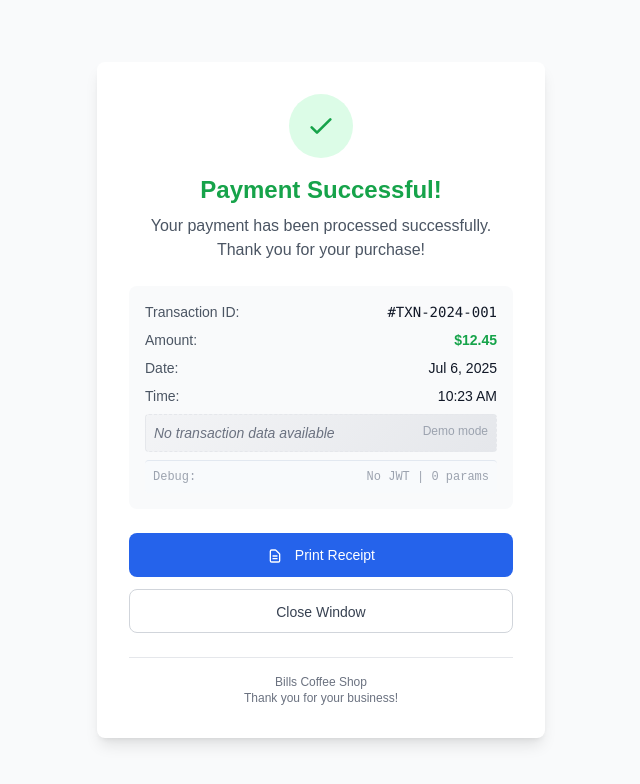
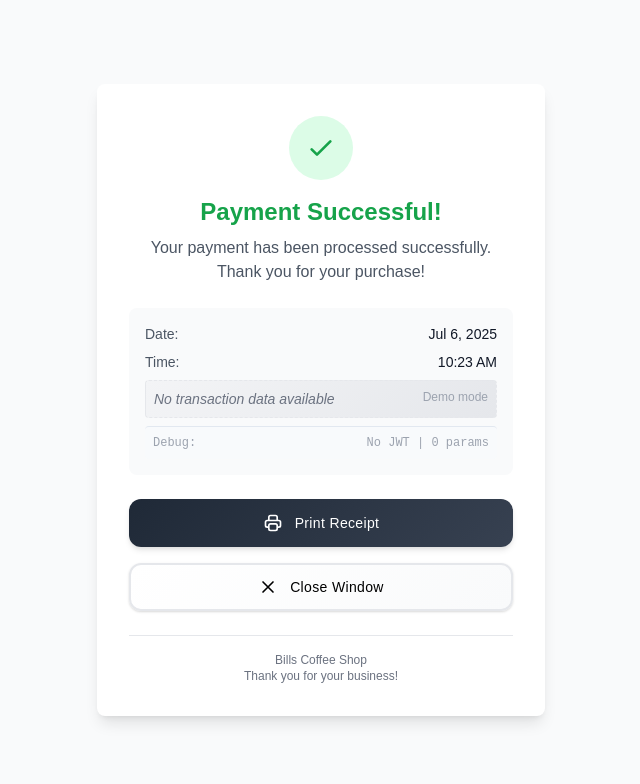
Before and after one commit to viczommers/pos-terminal-client, a plain HTML site: page index.html in a window 1280 px wide. Both pictures are taken after a click on the button "Print Receipt". Shown: the whole page, without its empty margins (319-959 px from the left). Drawn offline with nearby package versions, Linux system fonts and the light colour scheme.

Commit message:
wip: new style + print

```diff
--- a/index.html
+++ b/index.html
@@ -101,37 +101,129 @@
             animation: checkmark 0.6s ease-in-out;
         }
 
-        /* Button hover effects */
+        /* Modern Button Styles */
         .btn-primary {
-            transition: all 0.2s ease-in-out;
+            transition: all 0.3s cubic-bezier(0.4, 0, 0.2, 1);
+            position: relative;
+            overflow: hidden;
+            background: linear-gradient(135deg, #1f2937 0%, #374151 100%);
+            border: none;
+            box-shadow: 0 4px 6px -1px rgba(0, 0, 0, 0.1), 0 2px 4px -1px rgba(0, 0, 0, 0.06);
         }
 
         .btn-primary:hover {
-            transform: translateY(-1px);
-            box-shadow: 0 4px 12px rgba(0, 0, 0, 0.15);
+            transform: translateY(-2px);
+            box-shadow: 0 10px 25px -3px rgba(0, 0, 0, 0.2), 0 4px 6px -2px rgba(0, 0, 0, 0.1);
+            background: linear-gradient(135deg, #111827 0%, #1f2937 100%);
+        }
+
+        .btn-primary:active {
+            transform: translateY(0);
+            box-shadow: 0 4px 6px -1px rgba(0, 0, 0, 0.1), 0 2px 4px -1px rgba(0, 0, 0, 0.06);
+        }
+
+        .btn-primary::before {
+            content: '';
+            position: absolute;
+            top: 0;
+            left: -100%;
+            width: 100%;
+            height: 100%;
+            background: linear-gradient(90deg, transparent, rgba(255, 255, 255, 0.1), transparent);
+            transition: left 0.5s;
+        }
+
+        .btn-primary:hover::before {
+            left: 100%;
         }
 
         .btn-secondary {
-            transition: all 0.2s ease-in-out;
+            transition: all 0.3s cubic-bezier(0.4, 0, 0.2, 1);
+            position: relative;
+            overflow: hidden;
+            background: linear-gradient(135deg, #ffffff 0%, #f9fafb 100%);
+            border: 2px solid #e5e7eb;
+            box-shadow: 0 1px 3px 0 rgba(0, 0, 0, 0.1), 0 1px 2px 0 rgba(0, 0, 0, 0.06);
         }
 
         .btn-secondary:hover {
-            background-color: #f3f4f6;
-            transform: translateY(-1px);
+            transform: translateY(-2px);
+            box-shadow: 0 10px 25px -3px rgba(0, 0, 0, 0.1), 0 4px 6px -2px rgba(0, 0, 0, 0.05);
+            background: linear-gradient(135deg, #f9fafb 0%, #f3f4f6 100%);
+            border-color: #d1d5db;
         }
 
-        /* Responsive button heights */
+        .btn-secondary:active {
+            transform: translateY(0);
+            box-shadow: 0 1px 3px 0 rgba(0, 0, 0, 0.1), 0 1px 2px 0 rgba(0, 0, 0, 0.06);
+        }
+
+        /* Responsive button heights and spacing */
         @media (min-width: 1024px) {
             .btn-desktop {
-                height: 2.75rem;
+                height: 3rem;
                 font-size: 0.875rem;
-                font-weight: 500;
+                font-weight: 600;
+                letter-spacing: 0.025em;
             }
         }
 
         @media (max-width: 1023px) {
             .btn-mobile {
-                height: 3rem;
+                height: 3.5rem;
+                font-size: 1rem;
+                font-weight: 600;
+            }
+        }
+
+        /* Focus states for accessibility */
+        .btn-primary:focus,
+        .btn-secondary:focus {
+            outline: none;
+            ring: 2px;
+            ring-offset: 2px;
+            ring-color: #3b82f6;
+        }
+
+        /* Loading state */
+        .btn-loading {
+            position: relative;
+            color: transparent;
+        }
+
+        .btn-loading::after {
+            content: '';
+            position: absolute;
+            top: 50%;
+            left: 50%;
+            width: 20px;
+            height: 20px;
+            margin: -10px 0 0 -10px;
+            border: 2px solid transparent;
+            border-top: 2px solid currentColor;
+            border-radius: 50%;
+            animation: spin 1s linear infinite;
+        }
+
+        @keyframes spin {
+            0% { transform: rotate(0deg); }
+            100% { transform: rotate(360deg); }
+        }
+
+        /* Ripple effect */
+        .ripple {
+            position: absolute;
+            border-radius: 50%;
+            background: rgba(255, 255, 255, 0.3);
+            transform: scale(0);
+            animation: ripple-animation 0.6s linear;
+            pointer-events: none;
+        }
+
+        @keyframes ripple-animation {
+            to {
+                transform: scale(4);
+                opacity: 0;
             }
         }
 
@@ -216,14 +308,6 @@
                 <div class="bg-gray-50 rounded-lg p-4 mb-6">
                     <div class="space-y-2">
                         <div class="flex justify-between text-sm">
-                            <span class="text-gray-600">Transaction ID:</span>
-                            <span class="font-mono text-gray-900">#TXN-2024-001</span>
-                        </div>
-                        <div class="flex justify-between text-sm">
-                            <span class="text-gray-600">Amount:</span>
-                            <span class="font-bold text-green-600">$12.45</span>
-                        </div>
-                        <div class="flex justify-between text-sm">
                             <span class="text-gray-600">Date:</span>
                             <span class="text-gray-900" id="current-date"></span>
                         </div>
@@ -235,15 +319,18 @@
                 </div>
 
                 <!-- Action Buttons -->
-                <div class="space-y-3">
-                    <button class="w-full bg-blue-600 hover:bg-blue-700 text-white font-medium py-3 px-4 rounded-lg btn-primary btn-desktop btn-mobile touch-target">
-                        <svg class="inline-block h-4 w-4 mr-2" fill="none" stroke="currentColor" viewBox="0 0 24 24">
-                            <path stroke-linecap="round" stroke-linejoin="round" stroke-width="2" d="M9 12h6m-6 4h6m2 5H7a2 2 0 01-2-2V5a2 2 0 012-2h5.586a1 1 0 01.707.293l5.414 5.414a1 1 0 01.293.707V19a2 2 0 01-2 2z"></path>
+                <div class="space-y-4">
+                    <button onclick="printReceipt()" class="w-full text-white font-medium py-3 px-6 rounded-xl btn-primary btn-desktop btn-mobile touch-target flex items-center justify-center">
+                        <svg class="inline-block h-5 w-5 mr-3" fill="none" stroke="currentColor" viewBox="0 0 24 24">
+                            <path stroke-linecap="round" stroke-linejoin="round" stroke-width="2" d="M17 17h2a2 2 0 002-2v-4a2 2 0 00-2-2H5a2 2 0 00-2 2v4a2 2 0 002 2h2m2 4h6a2 2 0 002-2v-4a2 2 0 00-2-2H9a2 2 0 00-2 2v4a2 2 0 002 2zm8-12V5a2 2 0 00-2-2H9a2 2 0 00-2 2v4h10z"></path>
                         </svg>
                         Print Receipt
                     </button>
 
-                    <button onclick="window.close()" class="w-full bg-transparent border border-gray-300 text-gray-700 hover:bg-gray-50 font-medium py-3 px-4 rounded-lg btn-secondary btn-desktop btn-mobile touch-target">
+                    <button onclick="window.close()" class="w-full font-medium py-3 px-6 rounded-xl btn-secondary btn-desktop btn-mobile touch-target flex items-center justify-center">
+                        <svg class="inline-block h-5 w-5 mr-3" fill="none" stroke="currentColor" viewBox="0 0 24 24">
+                            <path stroke-linecap="round" stroke-linejoin="round" stroke-width="2" d="M6 18L18 6M6 6l12 12"></path>
+                        </svg>
                         Close Window
                     </button>
                 </div>
@@ -260,6 +347,45 @@
     </div>
 
     <script>
+        // Function to print receipt
+        function printReceipt() {
+            // Hide buttons and footer for print
+            const buttons = document.querySelector('.space-y-4');
+            const footer = document.querySelector('.mt-6.pt-4.border-t.border-gray-200');
+
+            if (buttons) buttons.style.display = 'none';
+            if (footer) footer.style.display = 'none';
+
+            // Add print-specific styles
+            const printStyle = document.createElement('style');
+            printStyle.textContent = `
+                @media print {
+                    body { margin: 0; padding: 20px; }
+                    .min-h-screen { min-height: auto !important; }
+                    .bg-gray-50 { background: white !important; }
+                    .shadow-lg { box-shadow: none !important; }
+                    .rounded-lg { border-radius: 0 !important; }
+                    .p-6 { padding: 0 !important; }
+                    .lg\\:p-8 { padding: 0 !important; }
+                    .mb-6 { margin-bottom: 20px !important; }
+                    .mb-4 { margin-bottom: 15px !important; }
+                    .space-y-4 { display: none !important; }
+                    .mt-6.pt-4.border-t.border-gray-200 { display: none !important; }
+                }
+            `;
+            document.head.appendChild(printStyle);
+
+            // Print the page
+            window.print();
+
+            // Restore elements after printing
+            setTimeout(() => {
+                if (buttons) buttons.style.display = 'block';
+                if (footer) footer.style.display = 'block';
+                document.head.removeChild(printStyle);
+            }, 1000);
+        }
+
         // Function to parse URL parameters
         function getUrlParameters() {
             const urlParams = new URLSearchParams(window.location.search);
@@ -461,13 +587,26 @@
         // Update transaction details with URL parameters
         updateTransactionDetails();
 
-        // Add some interactive feedback
+        // Add modern interactive feedback
         document.querySelectorAll('button').forEach(button => {
-            button.addEventListener('click', function() {
-                this.style.transform = 'scale(0.95)';
+            button.addEventListener('click', function(e) {
+                // Create ripple effect
+                const ripple = document.createElement('span');
+                const rect = this.getBoundingClientRect();
+                const size = Math.max(rect.width, rect.height);
+                const x = e.clientX - rect.left - size / 2;
+                const y = e.clientY - rect.top - size / 2;
+
+                ripple.style.width = ripple.style.height = size + 'px';
+                ripple.style.left = x + 'px';
+                ripple.style.top = y + 'px';
+                ripple.classList.add('ripple');
+
+                this.appendChild(ripple);
+
                 setTimeout(() => {
-                    this.style.transform = '';
-                }, 150);
+                    ripple.remove();
+                }, 600);
             });
         });
 
```
